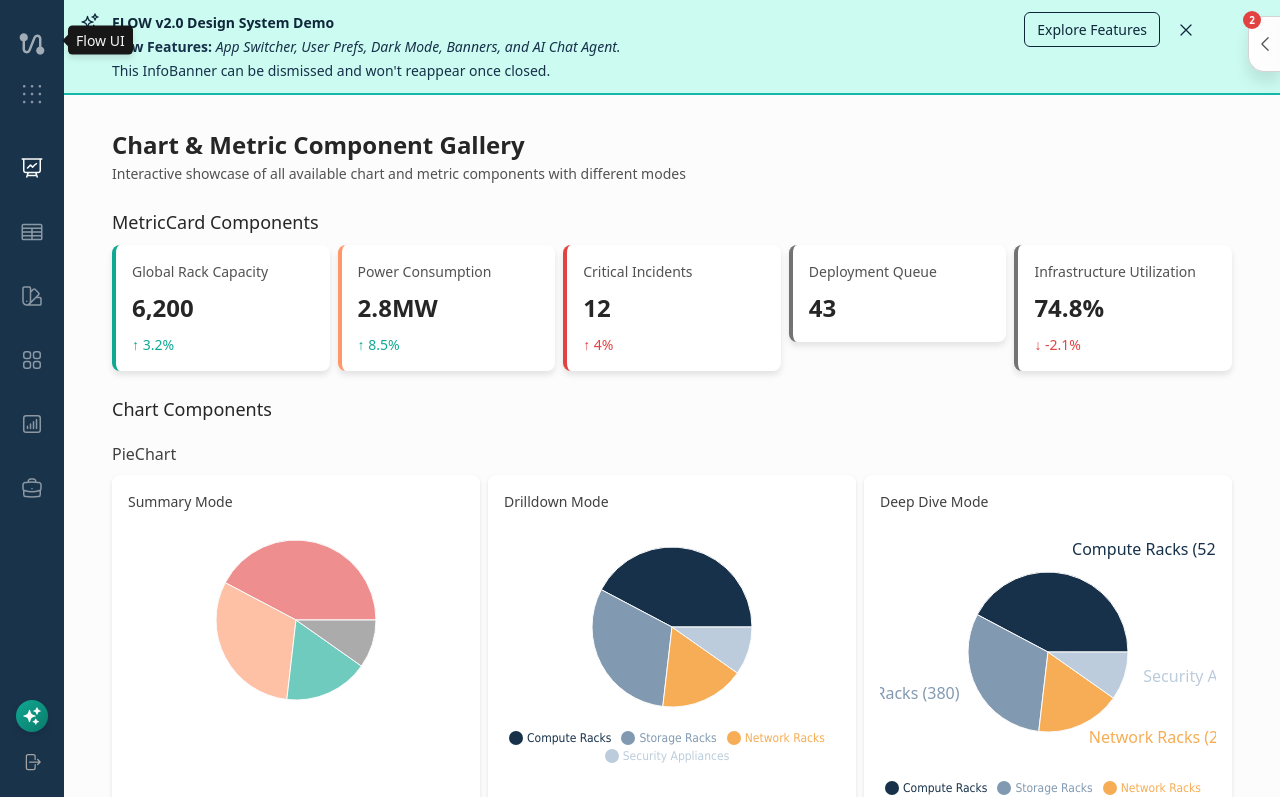
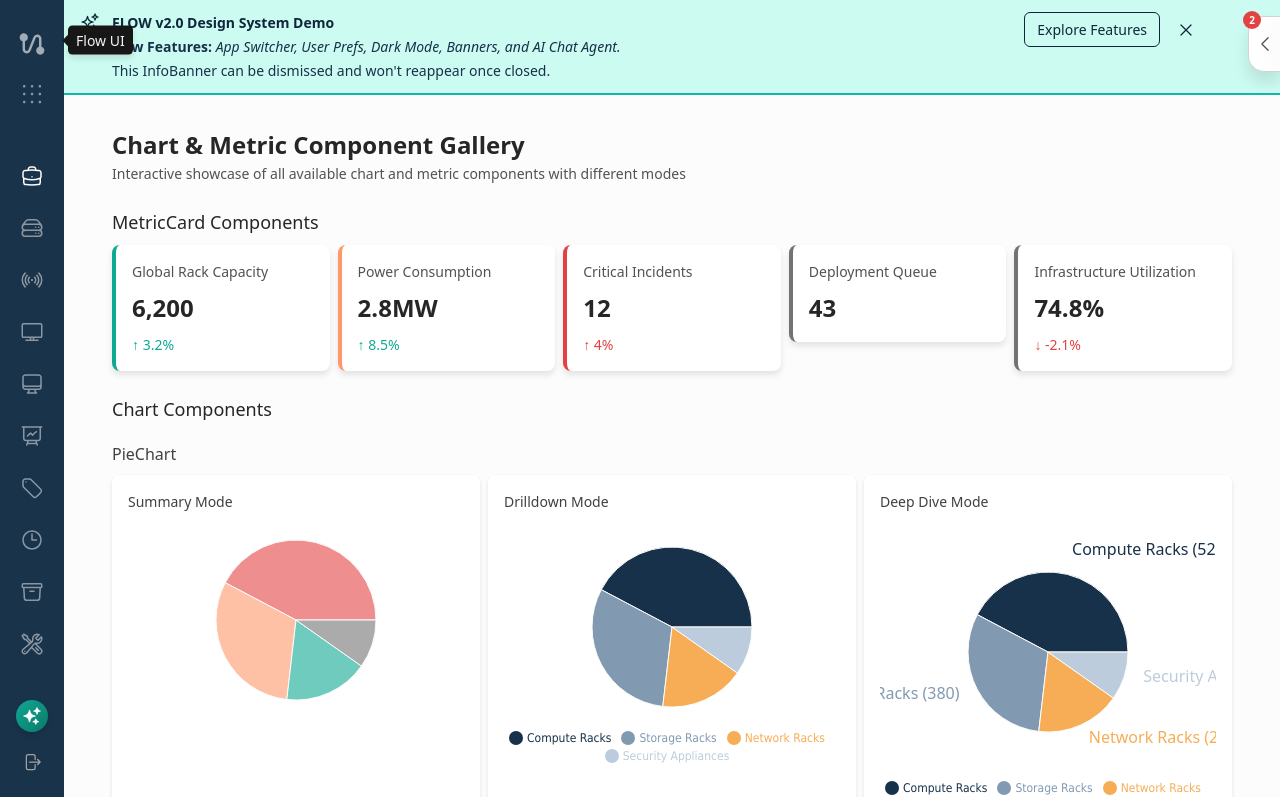
Before and after one commit to m-downing/flow_demo, a Next.js app: page / in a window 1280 px wide. Shown: the top 797 px of the page. Built offline with nearby package versions, Linux system fonts and the light colour scheme.

Commit message:
Sidebar app tabs for mockup/flow

```diff
--- a/src/design-system/layout/Sidebar.tsx
+++ b/src/design-system/layout/Sidebar.tsx
@@ -5,7 +5,31 @@ import Image from 'next/image';
 import Link from 'next/link';
 import { useRouter, usePathname } from 'next/navigation';
 import { appTabs } from './constants';
-import { ChartBarSquareIcon, BriefcaseIcon, ChartPieIcon, PresentationChartLineIcon, ArrowRightStartOnRectangleIcon, ArrowLeftStartOnRectangleIcon, GlobeAltIcon, FireIcon, EyeIcon, TableCellsIcon, SwatchIcon, Squares2X2Icon } from '@heroicons/react/24/outline';
+import {
+  ChartBarSquareIcon,
+  BriefcaseIcon,
+  ChartPieIcon,
+  PresentationChartLineIcon,
+  ArrowRightStartOnRectangleIcon,
+  ArrowLeftStartOnRectangleIcon,
+  GlobeAltIcon,
+  FireIcon,
+  EyeIcon,
+  TableCellsIcon,
+  SwatchIcon,
+  Squares2X2Icon,
+  ServerStackIcon,
+  SignalIcon,
+  TvIcon,
+  ComputerDesktopIcon,
+  TagIcon,
+  ClockIcon,
+  ArchiveBoxIcon,
+  WrenchScrewdriverIcon,
+  CloudIcon,
+  InboxIcon,
+  ChevronDownIcon
+} from '@heroicons/react/24/outline';
 import { SparklesIcon } from '@heroicons/react/24/solid';
 import { Spinner } from '@/design-system/components/feedback';
 import Tooltip from '@/design-system/components/feedback/Tooltip';
@@ -196,6 +220,26 @@ export default function Sidebar({ isExpanded, onExpandedChange }: SidebarProps)
       return <SwatchIcon className={iconClass} />;
     } else if (iconName === 'Squares2X2') {
       return <Squares2X2Icon className={iconClass} />;
+    } else if (iconName === 'ServerStack') {
+      return <ServerStackIcon className={iconClass} />;
+    } else if (iconName === 'Signal') {
+      return <SignalIcon className={iconClass} />;
+    } else if (iconName === 'Tv') {
+      return <TvIcon className={iconClass} />;
+    } else if (iconName === 'ComputerDesktop') {
+      return <ComputerDesktopIcon className={iconClass} />;
+    } else if (iconName === 'Tag') {
+      return <TagIcon className={iconClass} />;
+    } else if (iconName === 'Clock') {
+      return <ClockIcon className={iconClass} />;
+    } else if (iconName === 'ArchiveBox') {
+      return <ArchiveBoxIcon className={iconClass} />;
+    } else if (iconName === 'WrenchScrewdriver') {
+      return <WrenchScrewdriverIcon className={iconClass} />;
+    } else if (iconName === 'Cloud') {
+      return <CloudIcon className={iconClass} />;
+    } else if (iconName === 'Inbox') {
+      return <InboxIcon className={iconClass} />;
     } else {
       return (
         <Image
@@ -219,7 +263,7 @@ export default function Sidebar({ isExpanded, onExpandedChange }: SidebarProps)
           <div className={`absolute inset-0 z-0`} style={{ backgroundColor: sidebarBg }}></div>
 
           {/* Fixed Top section - App icon and switcher */}
-          <div className={`w-full transition-all duration-150 ease-in-out relative z-10`}>
+          <div className={`w-full transition-all duration-150 ease-in-out relative z-10 mb-4`}>
             {/* App Home Icon - Fixed height container */}
             <Link href="/">
               <Tooltip
@@ -321,7 +365,7 @@ export default function Sidebar({ isExpanded, onExpandedChange }: SidebarProps)
           )}
 
           {/* Middle section - navigation tabs */}
-          <div className={`flex-1 flex flex-col ${isExpanded ? 'items-start' : 'items-center'} py-8 gap-8 overflow-y-auto min-h-0 [&::-webkit-scrollbar]:hidden [-ms-overflow-style:none] [scrollbar-width:none] transition-all duration-300 ease-in-out relative z-10`}>
+          <div className={`flex-1 flex flex-col ${isExpanded ? 'items-start' : 'items-center'} py-6 gap-6 overflow-y-auto min-h-0 [&::-webkit-scrollbar]:hidden [-ms-overflow-style:none] [scrollbar-width:none] transition-all duration-300 ease-in-out relative z-10`}>
             {appTabs['flow'].map((tab) => (
               <Tooltip
                 key={tab.name}
@@ -345,14 +389,19 @@ export default function Sidebar({ isExpanded, onExpandedChange }: SidebarProps)
                   )}
 
                   {/* Tab content */}
-                  <div className={`flex ${isExpanded ? 'flex-row gap-3' : 'flex-col'} items-center ${loadingTab === tab.name ? 'opacity-0' : 'opacity-100'} transition-opacity duration-200`}>
-                    <div className={isExpanded ? '' : 'mb-2'}>
-                      {renderIcon(tab.icon, isExpanded)}
+                  <div className={`flex ${isExpanded ? 'flex-row gap-3 w-full' : 'flex-col'} items-center ${loadingTab === tab.name ? 'opacity-0' : 'opacity-100'} transition-opacity duration-200`}>
+                    <div className={isExpanded ? 'flex-shrink-0' : 'mb-1'}>
+                      {renderIcon(tab.icon, false)}
                     </div>
                     {isExpanded && (
-                      <span className={`text-neutral-50 tracking-wider text-[15px] transition-all duration-300 ease-in-out ${showText ? 'opacity-100 visible' : 'opacity-0 invisible'}`}>
-                        {tab.name}
-                      </span>
+                      <div className={`flex items-center gap-2 transition-all duration-300 ease-in-out ${showText ? 'opacity-100 visible' : 'opacity-0 invisible'}`}>
+                        <span className={`text-neutral-50 tracking-wider text-[14px]`}>
+                          {tab.name}
+                        </span>
+                        {tab.hasDropdown && (
+                          <ChevronDownIcon className="w-3 h-3 text-neutral-50" />
+                        )}
+                      </div>
                     )}
                   </div>
                 </div>
@@ -361,7 +410,7 @@ export default function Sidebar({ isExpanded, onExpandedChange }: SidebarProps)
           </div>
 
           {/* Bottom section - AI Chat button and expand button */}
-          <div className={`w-full transition-all duration-300 ease-in-out relative z-10`}>
+          <div className={`w-full transition-all duration-300 ease-in-out relative z-10 mt-4`}>
             <div className={`h-[80px] w-full flex flex-col items-center justify-center relative mb-6`}>
               {/* AI Chat Icon */}
               <Tooltip
--- a/src/design-system/layout/constants.ts
+++ b/src/design-system/layout/constants.ts
@@ -8,12 +8,18 @@ export const dashboardTab = {
 // Define app-specific navigation tabs
 export const appTabs = {
   'flow': [
-    { name: "Chart Gallery", icon: "PresentationChartLine", path: "/" },
-    { name: "Tables Demo", icon: "TableCells", path: "/demo-tables" },
-    { name: "Color Tokens", icon: "Swatch", path: "/colors" },
-    { name: "Tailwind Grid", icon: "Squares2X2", path: "/tailwind-grid" },
-    dashboardTab,
-    { name: "KPI's", icon: "Briefcase", path: "/kpi" },
+    { name: "Dashboard", icon: "Briefcase", path: "/" },
+    { name: "Infrastructure", icon: "ServerStack", path: "#" },
+    { name: "Network", icon: "Signal", path: "#" },
+    { name: "VIE", icon: "Tv", path: "#" },
+    { name: "Build Tracker", icon: "ComputerDesktop", path: "#" },
+    { name: "Safety Stock", icon: "PresentationChartLine", path: "#" },
+    { name: "Tags", icon: "Tag", path: "#", hasDropdown: true },
+    { name: "Lead Times", icon: "Clock", path: "#", hasDropdown: true },
+    { name: "Inventory", icon: "ArchiveBox", path: "#", hasDropdown: true },
+    { name: "Utilities", icon: "WrenchScrewdriver", path: "#", hasDropdown: true },
+    { name: "VCF", icon: "Cloud", path: "#", hasDropdown: true },
+    { name: "Backlogs", icon: "Inbox", path: "#", hasDropdown: true },
   ],
   helius: [dashboardTab],
   mimir: [dashboardTab],
```
